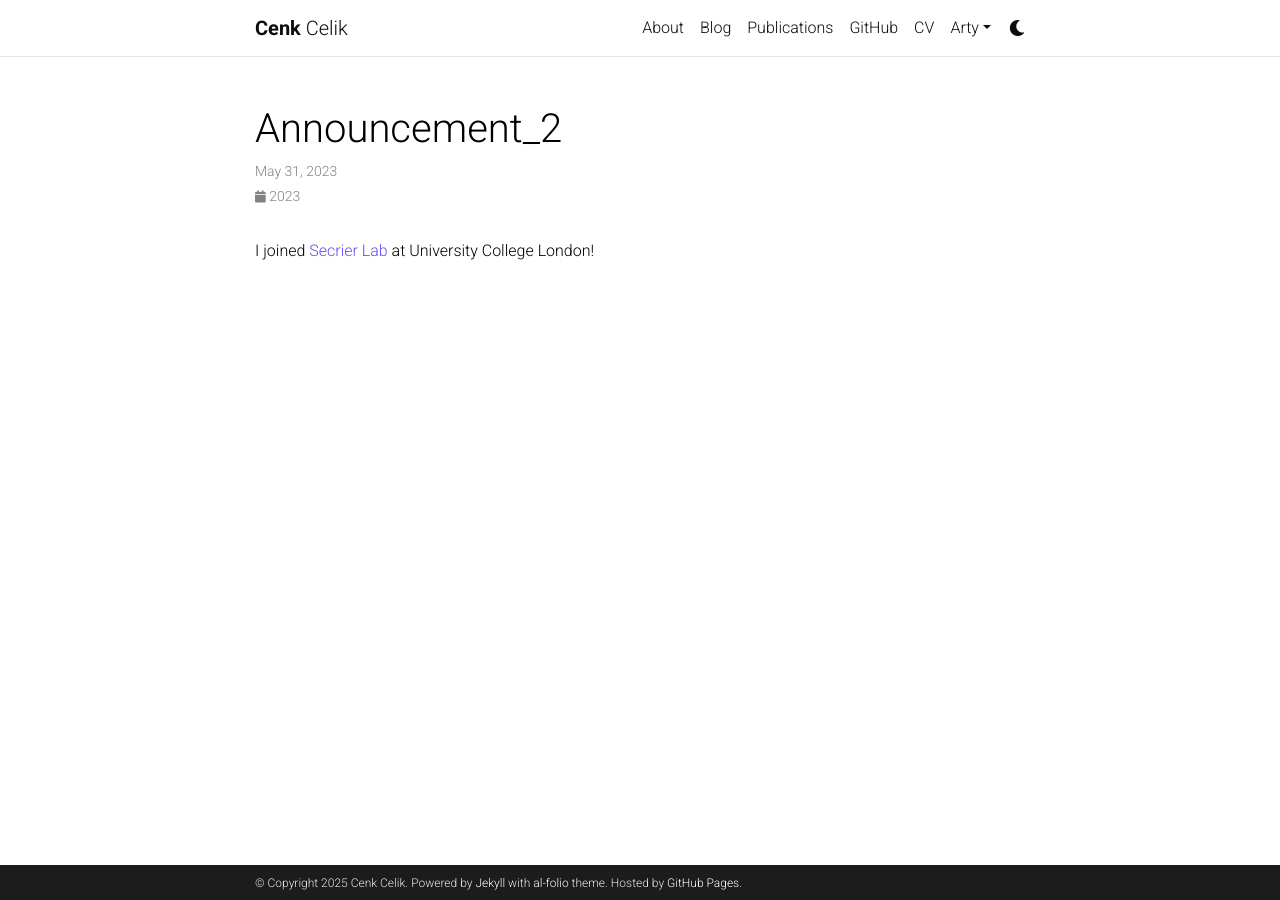
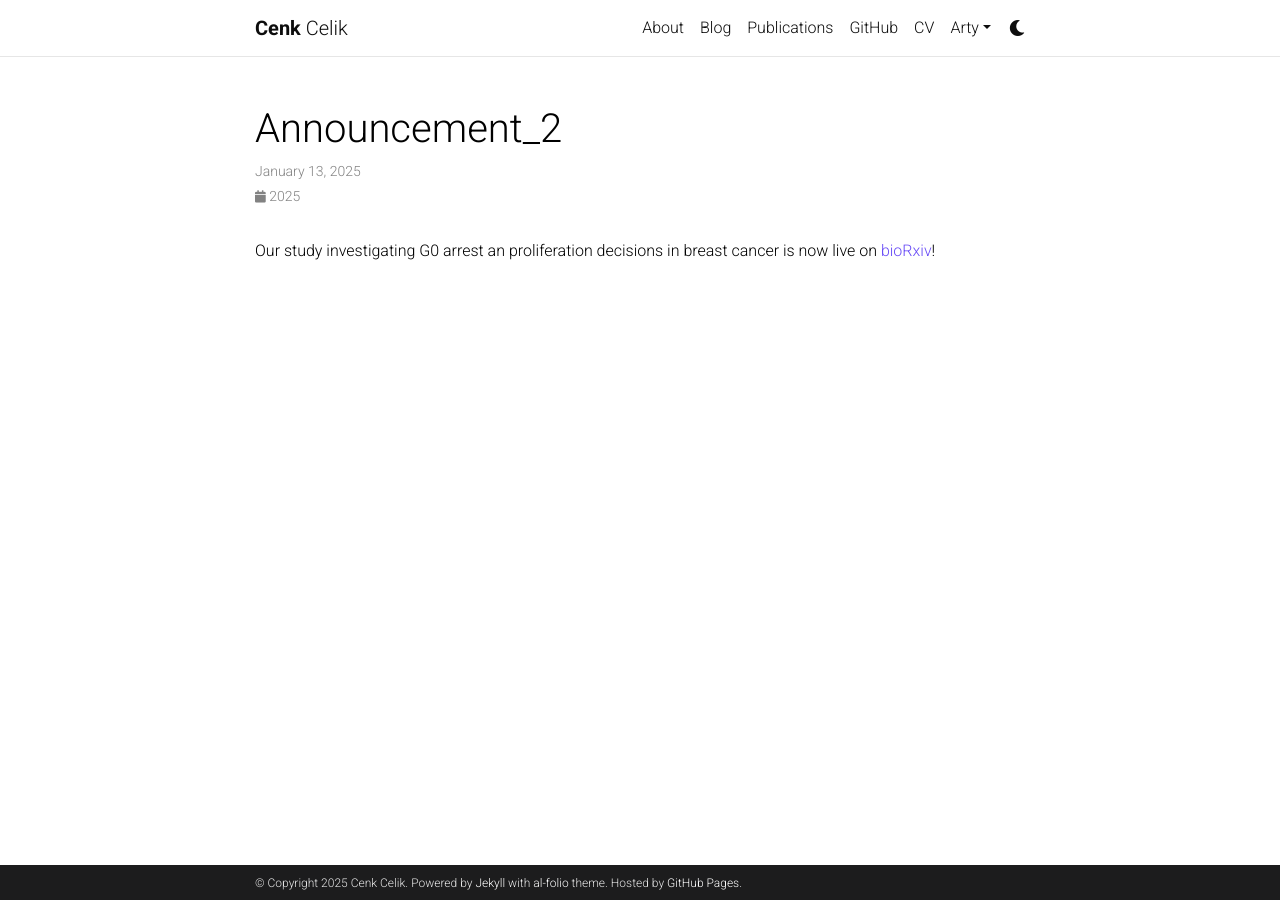
Before and after one commit to cenk-celik/cenk-celik.github.io, a Jekyll site: the page built from _news/announcement_2.md, in a window 1280 px wide. Built offline with Jekyll 4.4.1, drawn with Linux system fonts in a browser that asks for light colours; full-size pictures stand in for the smaller copies a plugin makes; comment, search, counter and statistics services are not loaded; a style sheet for code colours, icons or effects is not loaded.

Commit message:
News updated!

```diff
--- a/_news/announcement_2.md
+++ b/_news/announcement_2.md
@@ -1,7 +1,7 @@
 ---
 layout: post
-date: 2023-05-31 10:11:00-0400
+date: 2025-01-13 10:11:00-0400
 inline: true
 ---
 
-I joined [Secrier Lab](https://secrierlab.github.io) at University College London!
+Our study investigating G0 arrest an proliferation decisions in breast cancer is now live on [bioRxiv](https://doi.org/10.1101/2025.01.08.632014)!
```
Also changed, not shown: _news/_announcement_1.md (deleted, +0 -7 lines), _news/announcement_1.md (added, +7 -0 lines).
